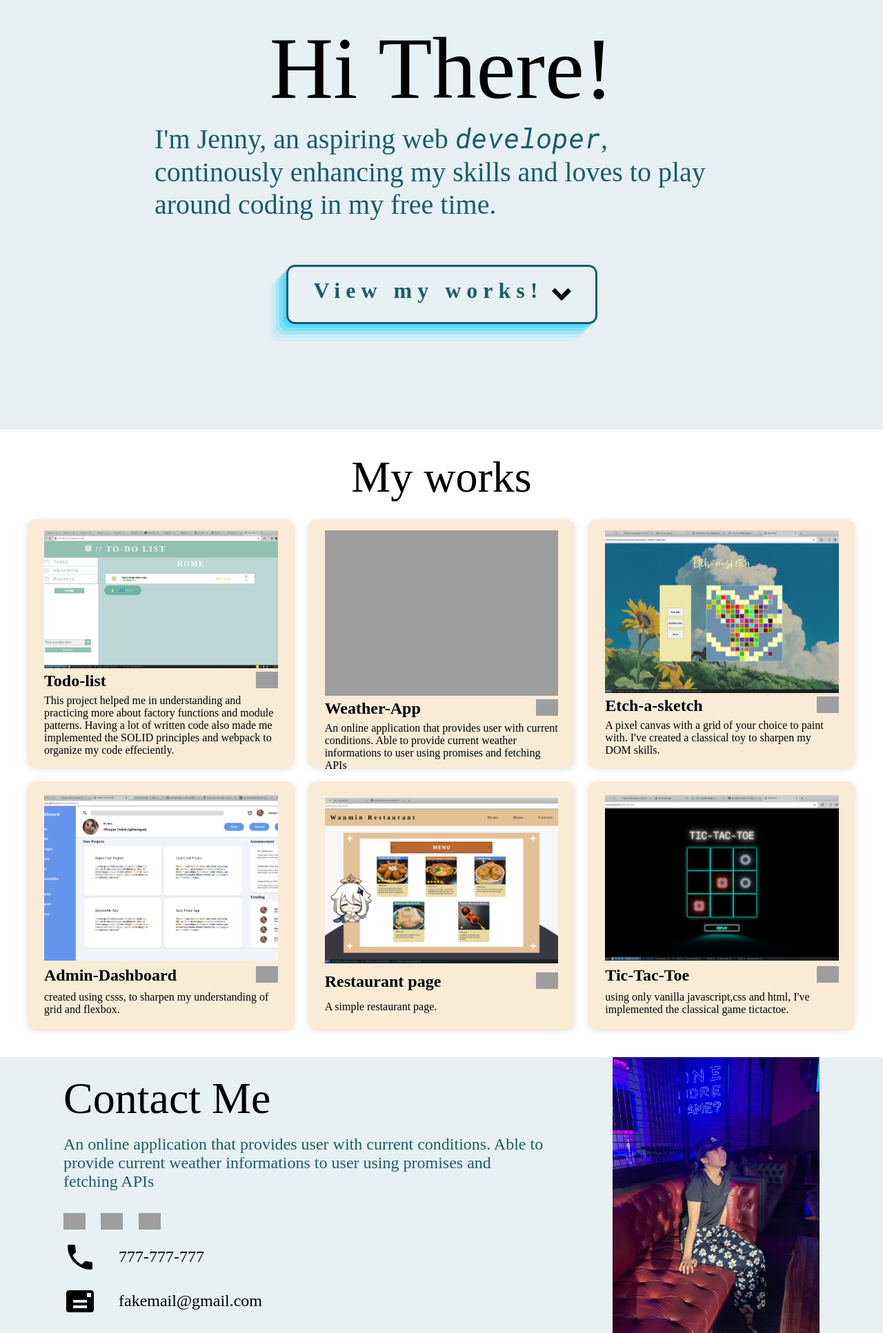
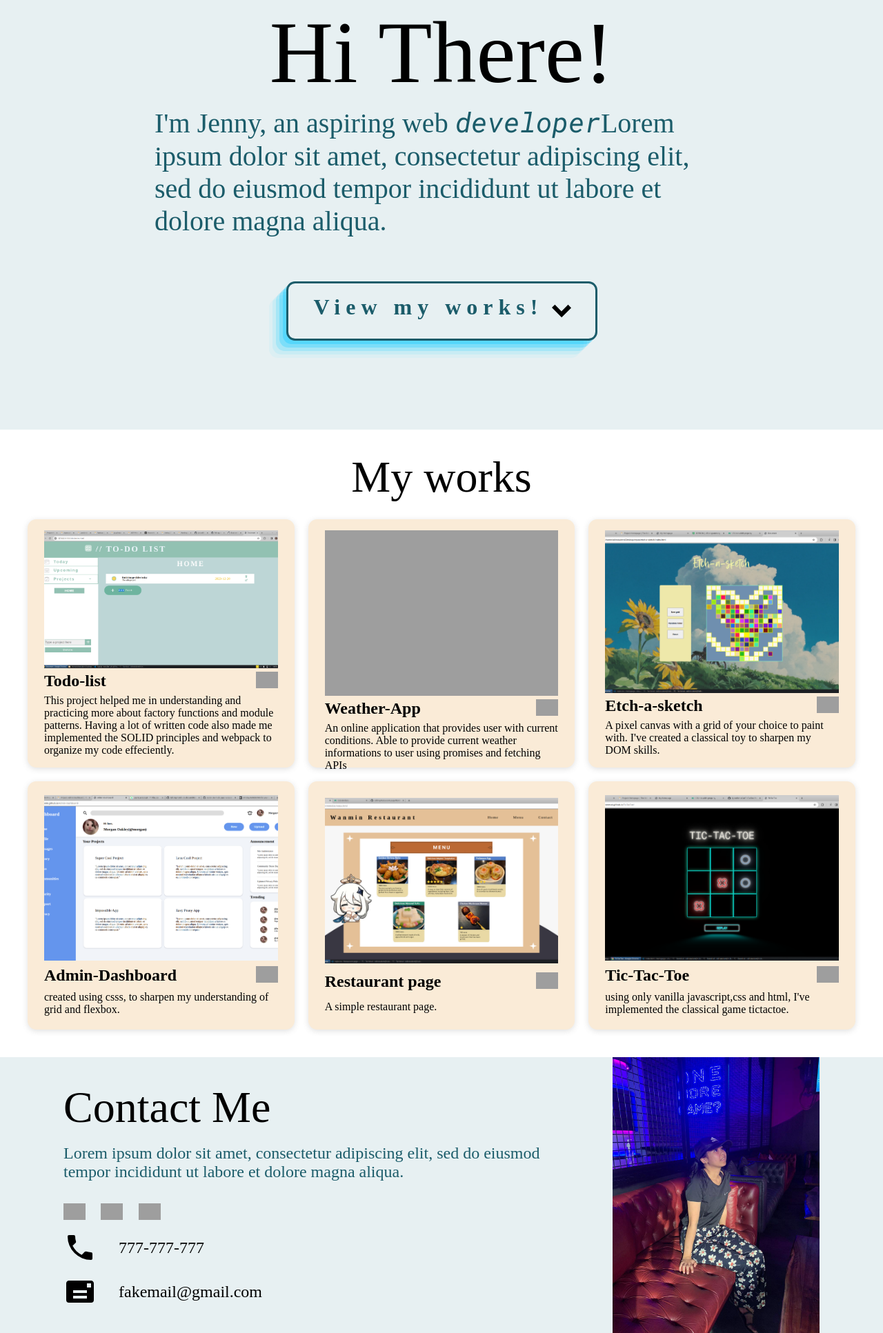
Before and after one commit to CyberRomeCat/Homepage, a website built with webpack: page docs/index.html in a window 1280 px wide. Shown: the part 177-2110 px from the top of the page at 69% size. Built offline with nearby package versions, Linux system fonts and the light colour scheme; grey boxes are pictures that could not be loaded; a web font is replaced by a local one.

Commit message:
update text

```diff
--- a/docs/index.html
+++ b/docs/index.html
@@ -51,8 +51,7 @@
         <p class="title">Hi There!</p>
         <p class="description">
           I'm Jenny, an aspiring web
-          <i id="occupation">developer</i>, continously enhancing my skills and
-          loves to play around coding in my free time.
+          <i id="occupation">developer</i>Lorem ipsum dolor sit amet, consectetur adipiscing elit, sed do eiusmod tempor incididunt ut labore et dolore magna aliqua.
         </p>
         <div>
           <button class="btn">
@@ -166,9 +165,7 @@
       <div class="contact-info">
         <p class="footer-title">Contact Me</p>
         <p class="footer-description">
-          An online application that provides user with current conditions. Able
-          to provide current weather informations to user using promises and
-          fetching APIs
+          Lorem ipsum dolor sit amet, consectetur adipiscing elit, sed do eiusmod tempor incididunt ut labore et dolore magna aliqua.
         </p>
         <div class="icons">
           <img
```
